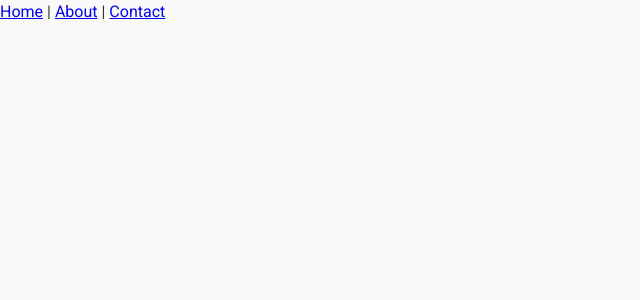
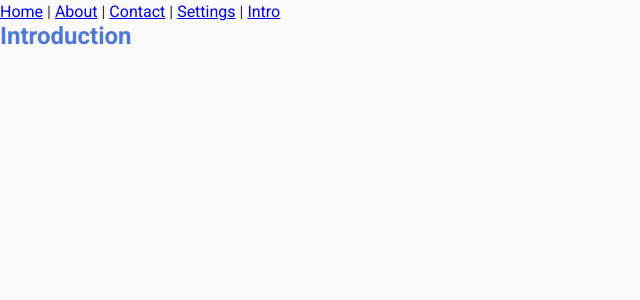
Before and after one commit to coffee-and-code-enterprise/make-a-question, a React (Vite) app: page /introduction in a window 1280 px wide. Shown: the top 300 px of the page, without its empty margins (0-640 px from the left). Built offline with nearby package versions, Linux system fonts and the light colour scheme.

Commit message:
Settings e Intro criadas e adicionadas ao path

```diff
--- a/src/App.jsx
+++ b/src/App.jsx
@@ -3,6 +3,8 @@ import { BrowserRouter, Routes, Route, Link } from 'react-router-dom'
 import Home from './pages/Home.jsx'
 import About from './pages/About.jsx'
 import Contact from './pages/Contact.jsx'
+import Introduction from './pages/Introduction.jsx'
+import Settings from './pages/Settings.jsx'
 
 function App() {
 
@@ -12,7 +14,9 @@ function App() {
       <nav>
         <Link to="/">Home</Link> |{" "}
         <Link to="/about">About</Link> |{" "}
-        <Link to="/contact">Contact</Link>
+        <Link to="/contact">Contact</Link> |{" "}
+        <Link to="/settings">Settings</Link> |{" "}
+        <Link to='/introduction'>Intro</Link>
       </nav>
 
       {/* Rotas*/}
@@ -21,6 +25,8 @@ function App() {
         <Route path="/" element={<Home />} />
         <Route path="/about" element={<About />} />
         <Route path="/contact" element={<Contact />} />
+        <Route path="/introduction" element={<Introduction />} />
+        <Route path="/settings" element={<Settings />}/>
       </Routes>
 
       {/* Footer ficará aqui */}
--- a/src/main.jsx
+++ b/src/main.jsx
@@ -4,6 +4,7 @@ import App from './App.jsx'
 import './assets/css/index.css'  // Como esse index não é module, ele vai aplicar para TODOS os arquivos. CUIDADO!!
 
 ReactDOM.createRoot(document.getElementById('root')).render(
+
   <React.StrictMode>
     <App />
   </React.StrictMode>,
--- /dev/null
+++ b/src/pages/Introduction.jsx
@@ -0,0 +1,12 @@
+import styles from './Introduction.module.css';
+
+// Criando o componente da Introdução:
+function Introduction() {
+    return (
+        <main>
+            <h2>Introduction</h2>
+        </main>
+    )
+}
+
+export default Introduction;
--- /dev/null
+++ b/src/pages/Settings.jsx
@@ -0,0 +1,11 @@
+function Settings(){
+    return(
+        <main>
+            <h2>
+                Settings
+            </h2>
+        </main>
+    )
+}
+
+export default Settings;
```
Also changed, not shown: src/pages/Introduction.module.css (added), src/pages/Settings.module.css (added).
